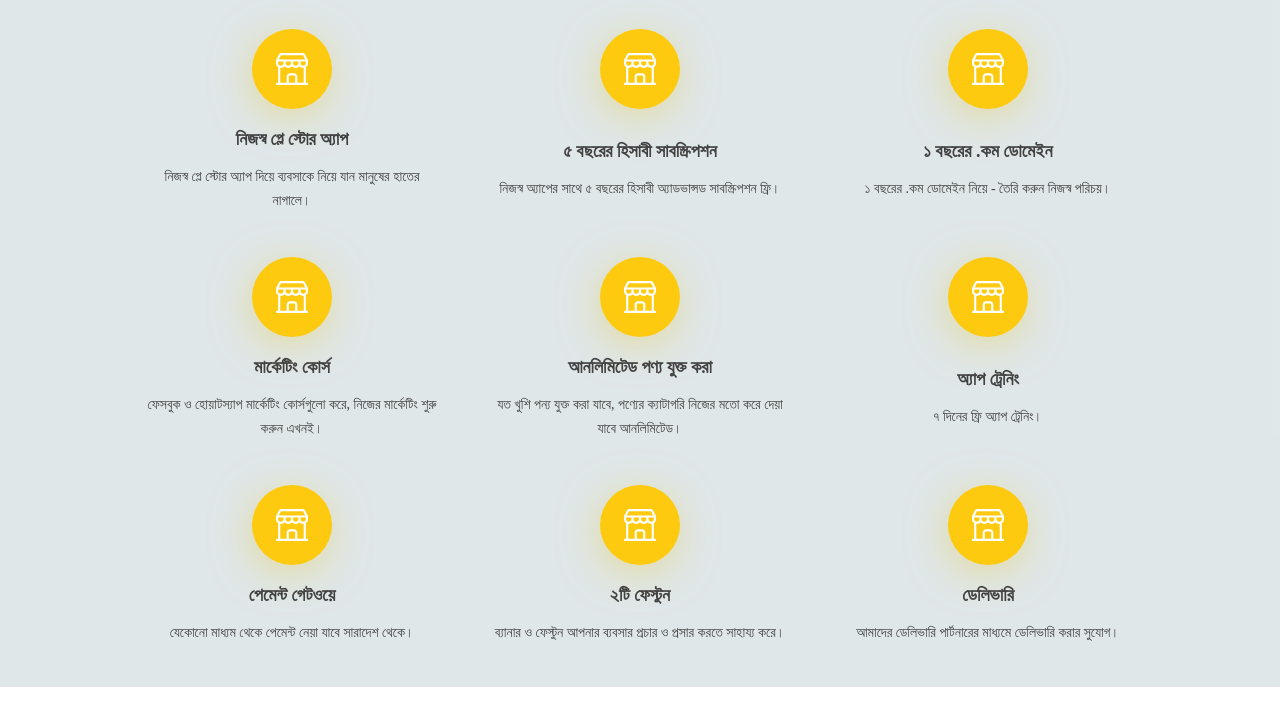
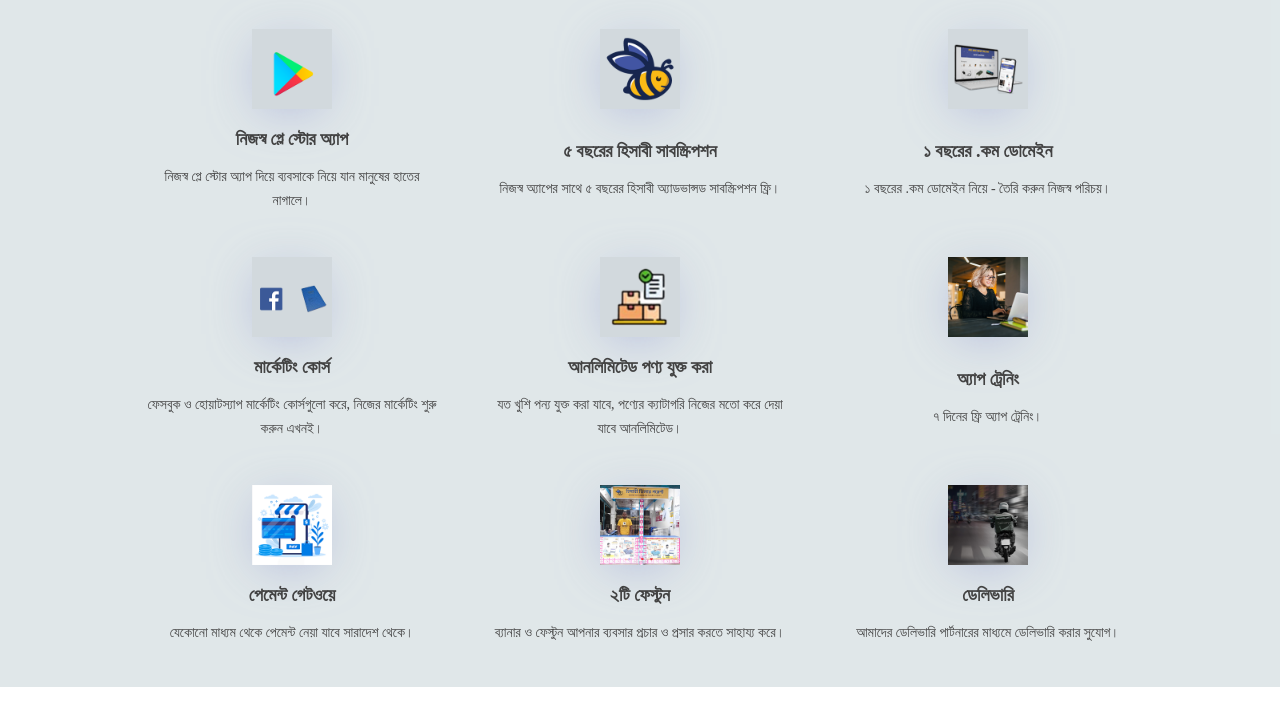
Before and after one commit to hishabee71/hishabee-super-combo, a plain HTML site: page index.html in a window 1280 px wide. Shown: the part 75-800 px from the top of the page. Drawn offline with Linux system fonts and the light colour scheme.

Commit message:
add picture

```diff
--- a/index.html
+++ b/index.html
@@ -17,7 +17,7 @@
       <ul class="grid_wrapper">
         <li class="item">
           <a href="" class="icon_area">
-            <img class="_icon" src="./img/more_sorage.svg" alt="" />
+            <img class="_icon" src="./img/play_store_app.png" alt="" />
           </a>
 
           <article>
@@ -29,7 +29,7 @@
         </li>
         <li class="item">
           <a href="" class="icon_area">
-            <img class="_icon" src="./img/more_sorage.svg" alt="" />
+            <img class="_icon" src="./img/5_year.png" alt="" />
           </a>
 
           <article>
@@ -41,7 +41,7 @@
         </li>
         <li class="item">
           <a href="" class="icon_area">
-            <img class="_icon" src="./img/more_sorage.svg" alt="" />
+            <img class="_icon" src="./img/1_year.png" alt="" />
           </a>
 
           <article>
@@ -53,7 +53,7 @@
         </li>
         <li class="item">
           <a href="" class="icon_area">
-            <img class="_icon" src="./img/more_sorage.svg" alt="" />
+            <img class="_icon" src="./img/marketing course.png" alt="" />
           </a>
 
           <article>
@@ -65,7 +65,7 @@
         </li>
         <li class="item">
           <a href="" class="icon_area">
-            <img class="_icon" src="./img/more_sorage.svg" alt="" />
+            <img class="_icon" src="./img/unlimited_product_add.png" alt="" />
           </a>
 
           <article>
@@ -77,7 +77,7 @@
         </li>
         <li class="item">
           <a href="" class="icon_area">
-            <img class="_icon" src="./img/more_sorage.svg" alt="" />
+            <img class="_icon" src="./img/app_tranning.png" alt="" />
           </a>
 
           <article>
@@ -89,7 +89,7 @@
         </li>
         <li class="item">
           <a href="" class="icon_area">
-            <img class="_icon" src="./img/more_sorage.svg" alt="" />
+            <img class="_icon" src="./img/payment.png" alt="" />
           </a>
 
           <article>
@@ -101,7 +101,7 @@
         </li>
         <li class="item">
           <a href="" class="icon_area">
-            <img class="_icon" src="./img/more_sorage.svg" alt="" />
+            <img class="_icon" src="./img/festoon.png" alt="" />
           </a>
 
           <article>
@@ -113,7 +113,7 @@
         </li>
         <li class="item">
           <a href="" class="icon_area">
-            <img class="_icon" src="./img/more_sorage.svg" alt="" />
+            <img class="_icon" src="./img/delivery.png" alt="" />
           </a>
 
           <article>
--- a/style.css
+++ b/style.css
@@ -31,19 +31,19 @@
 }
 .item .icon_area {
   display: flex;
+  overflow: hidden;
   justify-self: center;
   justify-content: center;
   align-items: center;
   height: 60px;
   width: 60px;
-  border-radius: 100%;
   background-color: #fdca10;
-  box-shadow: -2px 8px 50px -11px rgba(232, 194, 5, 0.64);
-  -webkit-box-shadow: -2px 8px 50px -11px rgba(232, 194, 5, 0.64);
-  -moz-box-shadow: -2px 8px 50px -11px rgba(232, 194, 5, 0.64);
+  box-shadow: -2px 8px 50px -11px rgba(43, 78, 145, 0.64);
+  -webkit-box-shadow: -2px 8px 50px -11px rgba(143, 150, 209, 0.64);
+  -moz-box-shadow: -2px 8px 50px -11px rgba(25, 26, 92, 0.64);
 }
 ._icon {
-  width: 40%;
+  width: 100%;
 }
 .item article {
   text-align: center;
```
Also changed, not shown: img/1_year.png (added), img/5_year.png (added), img/app_tranning.png (added), img/delivery.png (added), img/festoon.png (added), img/marketing course.png (added), img/more_sorage.svg (deleted), img/payment.png (added), img/play_store_app.png (added), img/unlimited_product_add.png (added).
